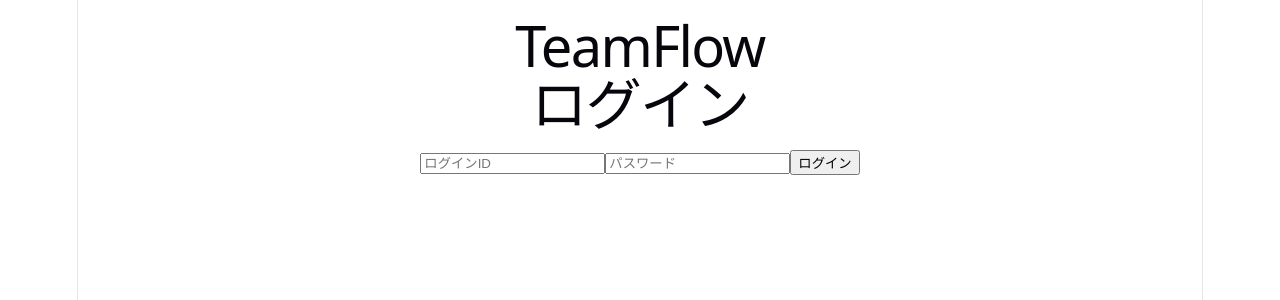
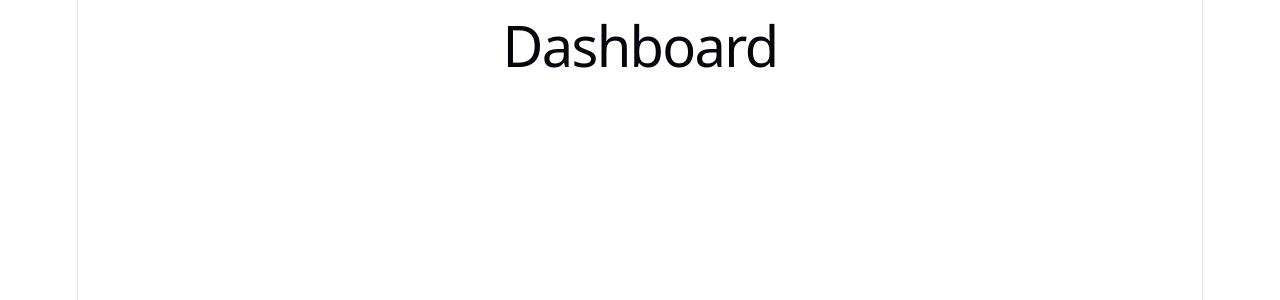
Before and after one commit to Miyuki-Hinata/team-flow-front, a React (Vite) app: page /dashboard in a window 1280 px wide. Shown: the top 300 px of the page. Built offline with nearby package versions, Linux system fonts and the light colour scheme.

Commit message:
Week 12 - ルーティング設定(React Router)
- ログイン成功後のリダイレクト\n- localStorageへのトークン保存\n refs Miyuki-Hinata/team-flow#9

```diff
--- a/src/App.tsx
+++ b/src/App.tsx
@@ -1,11 +1,15 @@
+import { BrowserRouter, Routes, Route } from 'react-router-dom'
 import LoginPage from './pages/LoginPage'
+import DashboardPage from './pages/DashboardPage'
 
 function App() {
   return (
-    <div>
-      <h1>TeamFlow</h1>
-      <LoginPage />
-    </div>
+    <BrowserRouter>
+      <Routes>
+        <Route path="/login" element={<LoginPage />} />
+        <Route path="/dashboard" element={<DashboardPage />} />
+      </Routes>
+    </BrowserRouter>
   )
 }
 
--- /dev/null
+++ b/src/pages/DashboardPage.tsx
@@ -0,0 +1,22 @@
+
+
+function DashboardPage() {
+
+    return (
+        <div>
+            <h1>Dashboard</h1>
+        </div>
+    )
+}
+
+export default DashboardPage
+
+
+
+
+
+// トップページ
+// ・お知らせ表示　＋　お知らせ一覧へのリンク
+// ・マイページへのリンク
+// ・マイタスク一覧ページへのリンク
+// ・全てのタスク一覧ページへのリンク
--- a/src/pages/LoginPage.tsx
+++ b/src/pages/LoginPage.tsx
@@ -1,13 +1,16 @@
 import { useState } from 'react'
 import { login }  from '../api/auth'
+import { useNavigate } from 'react-router-dom'
 
 function LoginPage() {
     const [loginId, setLoginId] = useState('')
     const [password, setPassword] = useState('')
+    const navigate = useNavigate()
 
     const handleLogin = async () => {
        const result = await login(loginId, password)
-       console.log(result)
+       localStorage.setItem('token', result.token)
+       navigate('/dashboard')
     }
 
     return (
```
